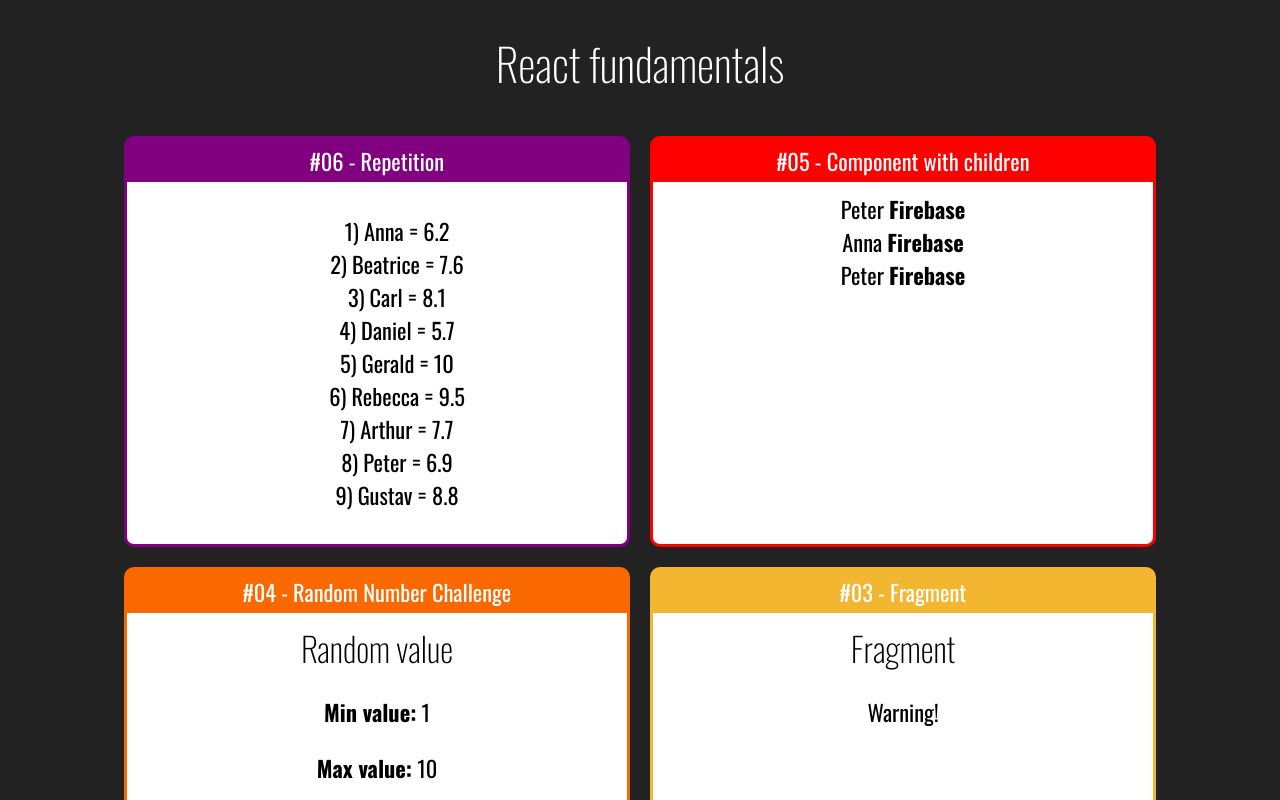
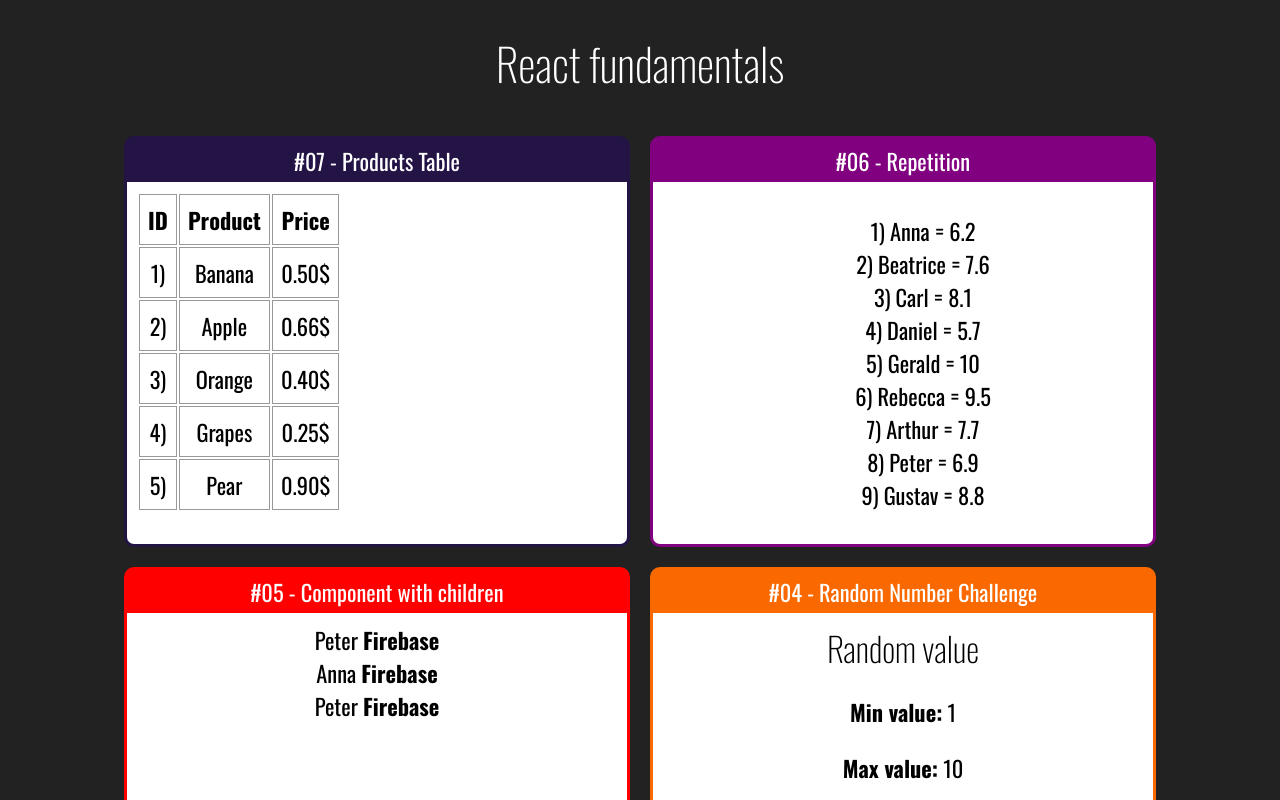
Before and after one commit to victorduarte317/fundamentos_react, a React (Create React App) app: page / in a window 1280 px wide. Shown: the top 800 px of the page. Built offline with nearby package versions, Linux system fonts and the light colour scheme.

Commit message:
Products table challenge

```diff
--- a/src/App.jsx
+++ b/src/App.jsx
@@ -9,6 +9,7 @@ import Card from './layout/Card'
 import Family from './components/basics/Family'
 import FamilyMember from './components/basics/FamilyMember'
 import StudentsList from './components/basics/repetition/StudentsList'
+import ProductsTable from './components/basics/repetition/ProductsTable'
 
 
 export default _ =>
@@ -16,6 +17,10 @@ export default _ =>
         <h1> React fundamentals </h1>
 
         <div className='Cards'>
+
+            <Card title='#07 - Products Table' color='#241446' id='table'>
+                <ProductsTable></ProductsTable>
+            </Card>
 
             <Card title='#06 - Repetition' color="purple">
                 <StudentsList></StudentsList>
--- /dev/null
+++ b/src/components/basics/repetition/ProductsTable.jsx
@@ -0,0 +1,27 @@
+// listing the products
+
+import React from 'react'
+import products from '../../../data/products'
+
+export default props => {
+    const productsList = products.map((product)=>{
+        return (
+            <tr key={product.id}>
+                <td> {product.id}) </td> <td> {product.name} </td> <td> {product.price} </td>
+            </tr>
+        )
+    })
+
+    return (
+        <table>
+            <tr>
+                <th>ID</th>
+                <th>Product</th>
+                <th>Price</th>
+            </tr>
+
+            { productsList }
+        </table>
+
+    )
+}
--- a/src/components/basics/repetition/StudentsList.jsx
+++ b/src/components/basics/repetition/StudentsList.jsx
@@ -2,6 +2,7 @@ import React from 'react'
 import students from '../../../data/students'
 
 export default props => {
+    // data to display
     const studentsList = students.map((student)=>{
         return (
             <li key={student.id}>
@@ -9,6 +10,7 @@ export default props => {
             </li>
         )
     })
+    // screen display
     return(
         <div>
             <ul style={ {listStyle: 'none'} }>
--- /dev/null
+++ b/src/data/products.js
@@ -0,0 +1,9 @@
+// id name price
+
+export default [
+    { id: 1, name: 'Banana', price:'0.50$'},
+    { id: 2, name: 'Apple', price:'0.66$'},
+    { id: 3, name: 'Orange', price:'0.40$'},
+    { id: 4, name: 'Grapes', price:'0.25$'},
+    { id: 5, name: 'Pear', price:'0.90$'},
+]
--- a/src/layout/Card.css
+++ b/src/layout/Card.css
@@ -23,3 +23,9 @@
     color: #000;
     padding: 10px;
 }
+
+td, th {
+    border: 1px solid #999;
+    padding: 0.5rem;
+    text-align: center;
+}
```
